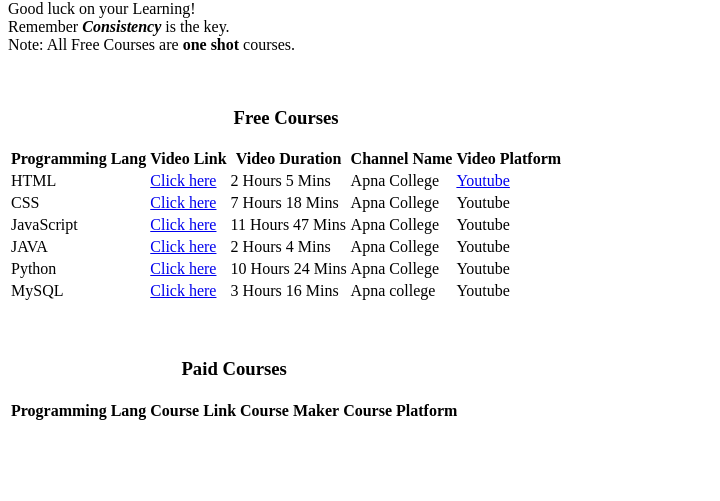
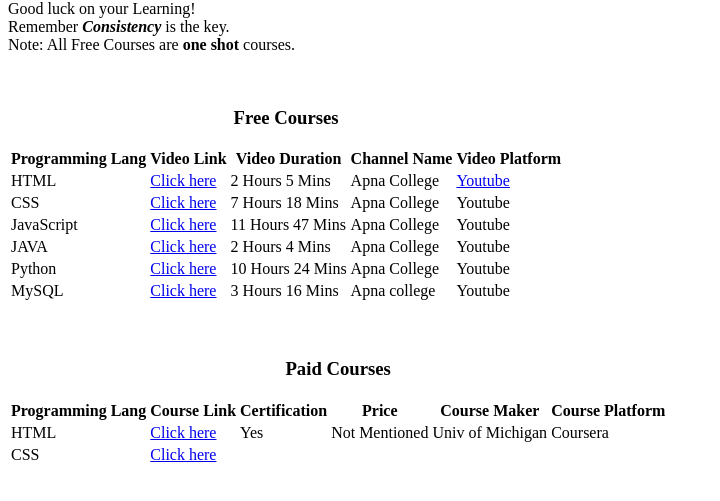
Before and after one commit to Sumit-2005/HTML-Code-Form, a plain HTML site: page code_table.html in a window 1280 px wide. Shown: the part 103-604 px from the top of the page, without its empty margins (0-720 px from the left). Drawn offline with Linux system fonts and the light colour scheme.

Commit message:
Updated code table

```diff
--- a/code_table.html
+++ b/code_table.html
@@ -77,8 +77,23 @@
         <tr>
             <th>Programming Lang</th>
             <th>Course Link</th>
+            <th>Certification</th>
+            <th>Price</th>
             <th>Course Maker</th>
             <th>Course Platform</th>
+        </tr>
+        <tr>
+            <td>HTML</td>
+            <td><a href="https://www.coursera.org/learn/html">Click here</a></td>
+            <td>Yes</td>
+            <td>Not Mentioned</td>
+            <td>Univ of Michigan</td>
+            <td>Coursera</td>
+        </tr>
+        <tr>
+            <td>CSS</td>
+            <td><a href="https://www.udemy.com/course/css-the-complete-guide-incl-flexbox-grid-sass/?couponCode=KEEPLEARNING">Click here</a></td>
+            <td></td>
         </tr>
     </table>
 </body>
```
